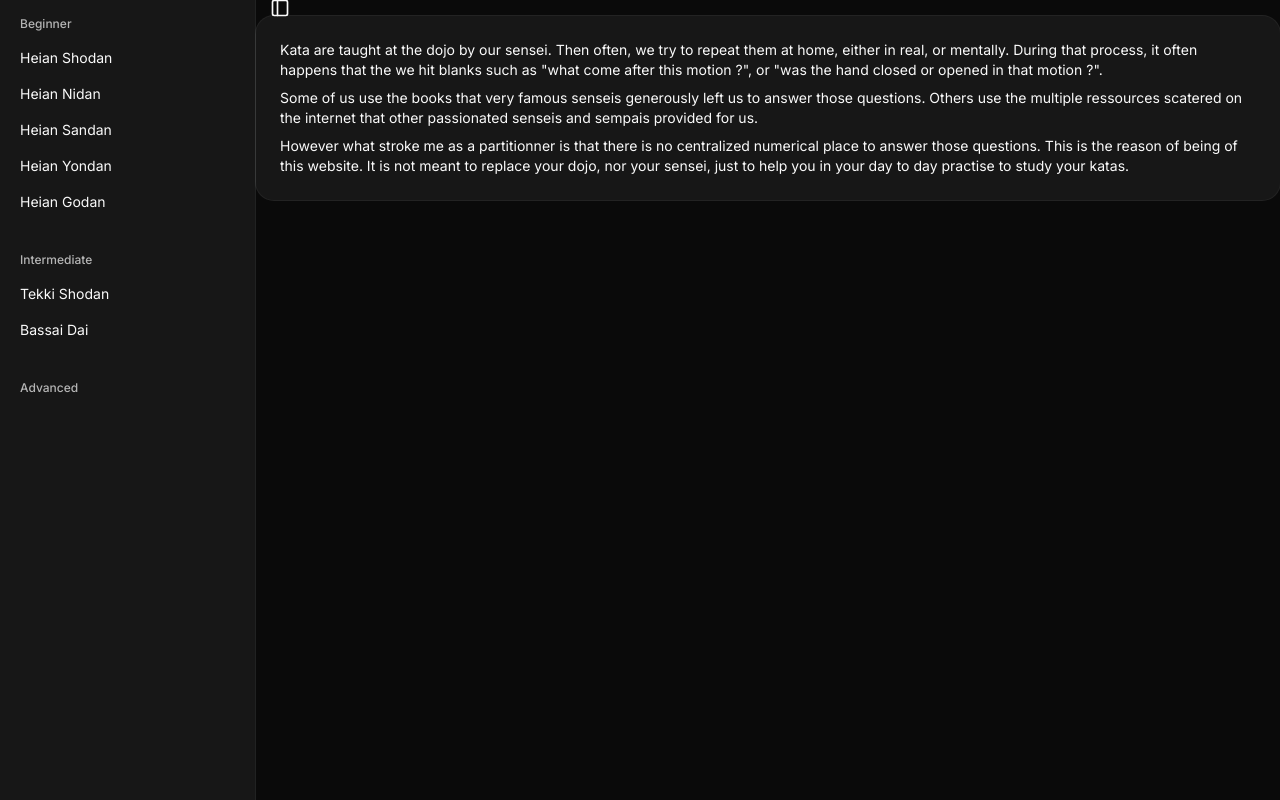
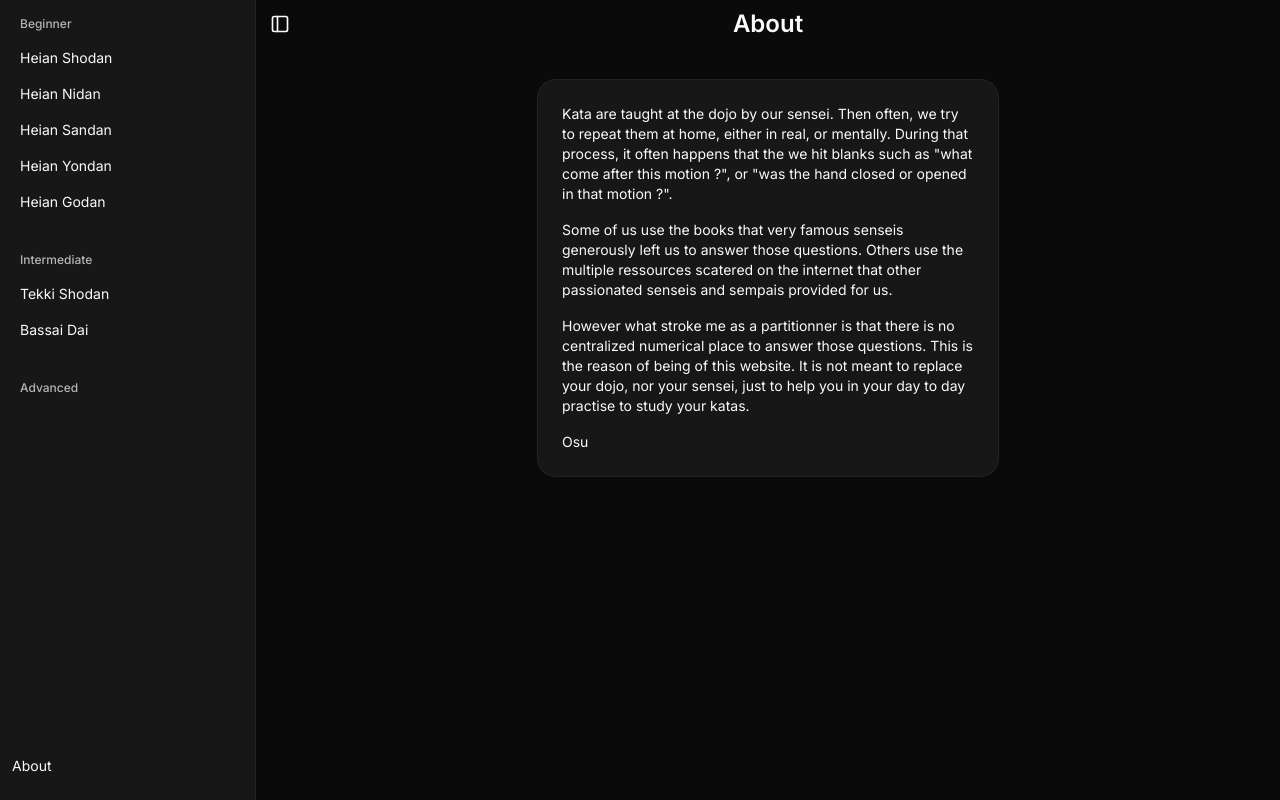
Before and after one commit to cunisia/shotokan-kata-shadcn, a Next.js app: page /about in a window 1280 px wide. Built offline with nearby package versions, Linux system fonts and the light colour scheme.

Commit message:
feat: display about in sidebar

```diff
--- a/app/about/page.tsx
+++ b/app/about/page.tsx
@@ -2,8 +2,8 @@ import { Card, CardContent } from "@/components/ui/card";
 
 export default function Page() {
   return (
-    <Card>
-      <CardContent className="flex flex-col gap-2 overflow-auto">
+    <Card className="mt-8">
+      <CardContent className="flex flex-col gap-4 overflow-auto">
         <p>
           Kata are taught at the dojo by our sensei. Then often, we try to
           repeat them at home, either in real, or mentally. During that process,
@@ -23,6 +23,7 @@ export default function Page() {
           nor your sensei, just to help you in your day to day practise to study
           your katas.{" "}
         </p>
+        <p>Osu</p>
       </CardContent>
     </Card>
   );
--- a/app/kata/[kataId]/layout.tsx
+++ b/app/kata/[kataId]/layout.tsx
@@ -34,7 +34,7 @@ export default function Layout({
   }
 
   return (
-    <div className="w-full md:w-[460px] flex-1 min-h-0 flex flex-col gap-4 items-center m-auto">
+    <>
       <Tabs value={currentPath} className="flex-none">
         <TabsList>
           <TabsTrigger value="info">
@@ -54,6 +54,6 @@ export default function Layout({
       <div className="flex w-full flex-col items-center flex-1 min-h-0 px-4">
         {children}
       </div>
-    </div>
+    </>
   );
 }
--- a/app/sitemap.ts
+++ b/app/sitemap.ts
@@ -4,9 +4,12 @@ import { getKataList } from "@/app/data/get-kata";
 export default function sitemap(): MetadataRoute.Sitemap {
   const baseUrl = "https://shotokan-kata.org";
 
-  return getKataList().flatMap((kata) =>
-    ["info", "motions", "map"].map((page) => ({
-      url: `${baseUrl}/kata/${kata.id}/${page}`,
-    })),
-  );
+  return [
+    { url: `${baseUrl}/about` },
+    ...getKataList().flatMap((kata) =>
+      ["info", "motions", "map"].map((page) => ({
+        url: `${baseUrl}/kata/${kata.id}/${page}`,
+      })),
+    ),
+  ];
 }
--- a/components/custom/app-layout.tsx
+++ b/components/custom/app-layout.tsx
@@ -2,7 +2,7 @@
 
 import { groupBy } from "es-toolkit";
 import type { ParamValue } from "next/dist/server/request/params";
-import { useParams } from "next/navigation";
+import { useParams, usePathname } from "next/navigation";
 import { getKata, getKataList } from "@/app/data/get-kata";
 import {
   Sidebar,
@@ -19,7 +19,10 @@ import {
 } from "@/components/ui/sidebar";
 import { Level } from "@/type";
 
-const getPageTitle = (kataId: string | undefined) => {
+const getPageTitle = (pathName: string, kataId: string | undefined) => {
+  if (pathName === "/about") {
+    return "About";
+  }
   if (!kataId) {
     return "";
   }
@@ -43,17 +46,19 @@ export default function AppLayout({
 }: Readonly<{
   children: React.ReactNode;
 }>) {
-  const katas = getKataList();
+  const pathName = usePathname();
 
   const { kataId: kataIdValue } = useParams();
   const kataId = getParamValueAsString(kataIdValue);
 
+  const katas = getKataList();
   const kataByLevel = groupBy(katas, (kata) => kata.level);
 
   return (
     <SidebarProvider>
       <Sidebar>
-        <SidebarContent>
+        <SidebarContent className="flex flex-col gap-2">
+          <div className="flex flex-col gap-2 flex-1 overflow-y-auto">
             {Object.values(Level)
               .sort(sortLevel)
               .map((level) => (
@@ -67,7 +72,7 @@ export default function AppLayout({
                         <SidebarMenuItem>
                           <SidebarMenuButton>
                             <a
-                            className={kata.id === kataId ? "text-bold" : ""}
+                              className="w-full"
                               href={`/kata/${kata.id}/motions`}
                             >
                               {kata.name}
@@ -79,6 +84,18 @@ export default function AppLayout({
                   </SidebarGroupContent>
                 </SidebarGroup>
               ))}
+          </div>
+          <div className="flex flex-col gap-2 shrink-0 py-4">
+            <SidebarMenu>
+              <SidebarMenuItem>
+                <SidebarMenuButton>
+                  <a className="w-full" href={`/about`}>
+                    About
+                  </a>
+                </SidebarMenuButton>
+              </SidebarMenuItem>
+            </SidebarMenu>
+          </div>
         </SidebarContent>
       </Sidebar>
       <SidebarInset>
@@ -89,10 +106,12 @@ export default function AppLayout({
               className="[&_svg]:size-5! absolute left-1 top-1/2 -translate-y-1/2"
             />
             <h1 className="text-center text-2xl font-semibold">
-              {getPageTitle(kataId)}
+              {getPageTitle(pathName, kataId)}
             </h1>
           </header>
-          <div className="flex flex-col flex-1 min-h-0">{children}</div>
+          <div className="w-full md:w-[460px] flex-1 min-h-0 flex flex-col gap-4 items-center m-auto">
+            {children}
+          </div>
         </div>
       </SidebarInset>
     </SidebarProvider>
```
Lines whose indentation alone changed are shown as unchanged.
